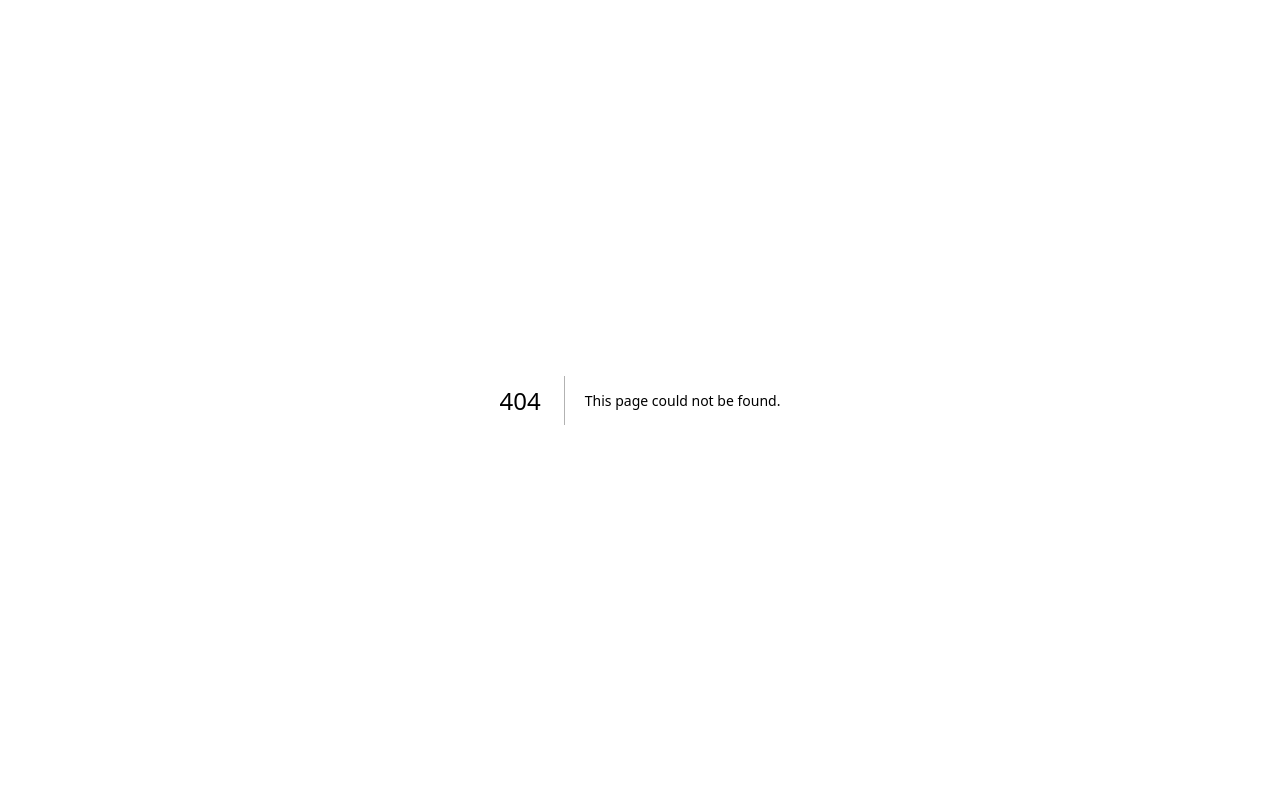
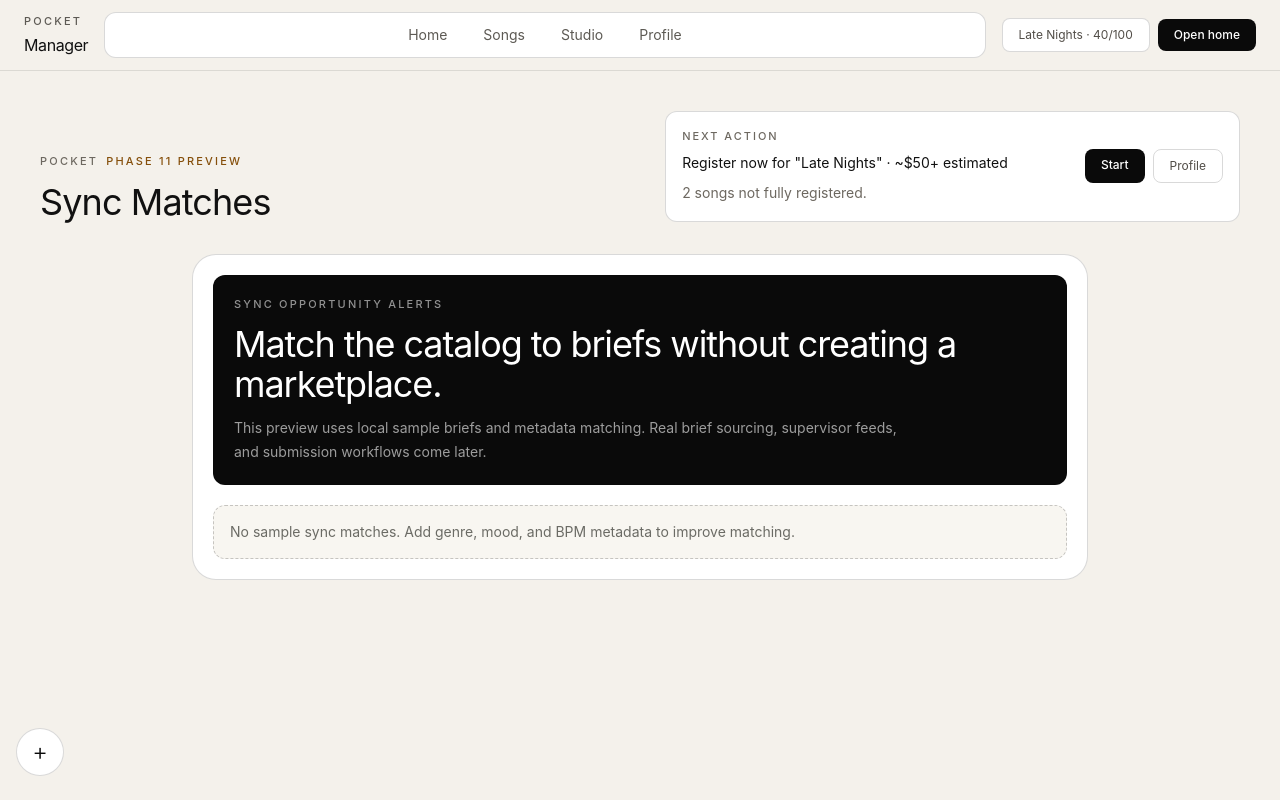
Before and after one commit to oogunbiyi22/pocket-manager, a Next.js app: page /sync in a window 1280 px wide. Before the commit this address had no page. Built offline with nearby package versions, Linux system fonts and the light colour scheme.

Commit message:
Add sync matches preview

```diff
--- a/src/app/settings/page.tsx
+++ b/src/app/settings/page.tsx
@@ -158,6 +158,16 @@ export default function SettingsPage() {
         </section>
 
         <section className="mt-5 rounded-xl border-[0.5px] border-black/15 bg-[#f8f6f1] p-4">
+          <div className="text-[11px] font-medium uppercase tracking-[0.2em] text-[#5d5a54]">Sync Matches</div>
+          <p className="mt-3 text-sm leading-6 text-[#514d47]">
+            Match catalog metadata against curated sync-style briefs by genre, mood, and BPM.
+          </p>
+          <Link href="/sync" className="mt-4 inline-flex rounded-lg bg-[#0a0a0a] px-4 py-2 text-sm text-white">
+            Open sync matches
+          </Link>
+        </section>
+
+        <section className="mt-5 rounded-xl border-[0.5px] border-black/15 bg-[#f8f6f1] p-4">
           <div className="text-[11px] font-medium uppercase tracking-[0.2em] text-[#5d5a54]">Subscription</div>
           <p className="mt-3 text-sm leading-6 text-[#514d47]">
             Free tier tracks up to 3 songs, shows gap ranges, and gives one next action at a time. Pro unlocks exact estimates, unlimited songs, full queue, Release Radar, statements, split sheets, and exports.
--- /dev/null
+++ b/src/app/sync/page.tsx
@@ -0,0 +1,123 @@
+"use client";
+
+import Link from "next/link";
+import { AppShell } from "@/components/app-shell";
+import { usePocket } from "@/components/pocket-provider";
+
+const opportunities = [
+  {
+    id: "lofi-series",
+    title: "Lo-fi R&B cue for streaming drama",
+    media: "TV series",
+    genre: "R&B",
+    mood: "Late night",
+    bpmMin: 70,
+    bpmMax: 105,
+    deadline: "2026-06-15",
+    budget: "$1,000-$3,000",
+  },
+  {
+    id: "club-ad",
+    title: "High-energy club track for footwear ad",
+    media: "Ad",
+    genre: "Dance",
+    mood: "Bright",
+    bpmMin: 118,
+    bpmMax: 132,
+    deadline: "2026-05-30",
+    budget: "$2,500-$7,500",
+  },
+  {
+    id: "night-drive-game",
+    title: "Night-drive instrumental for racing game menu",
+    media: "Game",
+    genre: "Electronic",
+    mood: "Late night",
+    bpmMin: 80,
+    bpmMax: 115,
+    deadline: "2026-07-01",
+    budget: "$750-$2,000",
+  },
+];
+
+export default function SyncPage() {
+  const { songs } = usePocket();
+  const matches = opportunities.flatMap((opportunity) =>
+    songs
+      .map((song) => ({
+        opportunity,
+        song,
+        score: getMatchScore(song.genre, song.mood, song.bpm, opportunity),
+      }))
+      .filter((match) => match.score > 0),
+  ).sort((left, right) => right.score - left.score);
+
+  return (
+    <AppShell title="Sync Matches" eyebrow="Phase 11 preview">
+      <main className="mx-auto max-w-4xl rounded-[24px] border-[0.5px] border-black/15 bg-white p-5 text-[#111]">
+        <section className="rounded-xl border-[0.5px] border-black/15 bg-[#0a0a0a] p-5 text-white">
+          <div className="text-[11px] font-medium uppercase tracking-[0.2em] text-white/55">Sync opportunity alerts</div>
+          <h2 className="mt-3 text-4xl font-normal tracking-[-0.03em]">Match the catalog to briefs without creating a marketplace.</h2>
+          <p className="mt-3 max-w-2xl text-sm leading-6 text-white/60">
+            This preview uses local sample briefs and metadata matching. Real brief sourcing, supervisor feeds, and submission workflows come later.
+          </p>
+        </section>
+
+        <section className="mt-5 space-y-3">
+          {matches.length ? (
+            matches.map(({ opportunity, score, song }) => (
+              <article key={`${opportunity.id}-${song.id}`} className="rounded-xl border-[0.5px] border-black/15 bg-[#f8f6f1] p-4">
+                <div className="flex items-start justify-between gap-3">
+                  <div>
+                    <div className="text-[11px] font-medium uppercase tracking-[0.2em] text-[#5d5a54]">{opportunity.media}</div>
+                    <h3 className="mt-2 text-xl font-normal text-[#111]">{opportunity.title}</h3>
+                    <p className="mt-2 text-sm leading-6 text-[#514d47]">
+                      {song.title} matches by {song.genre ?? "genre needed"} / {song.mood ?? "mood needed"} / {song.bpm ?? "BPM needed"} BPM.
+                    </p>
+                  </div>
+                  <span className="rounded-full bg-[#e6f1fb] px-3 py-1 text-[11px] font-medium text-[#185fa5]">{score}% match</span>
+                </div>
+                <div className="mt-4 grid gap-2 sm:grid-cols-3">
+                  <Fact label="Deadline" value={opportunity.deadline} />
+                  <Fact label="Budget" value={opportunity.budget} />
+                  <Fact label="Brief BPM" value={`${opportunity.bpmMin}-${opportunity.bpmMax}`} />
+                </div>
+                <div className="mt-4 flex flex-wrap gap-2">
+                  <Link href={`/projects/${song.id}`} className="rounded-lg bg-[#0a0a0a] px-4 py-2 text-sm text-white">
+                    Open song
+                  </Link>
+                  <Link href="/pitch-kits" className="rounded-lg border-[0.5px] border-black/15 px-4 py-2 text-sm text-[#111]">
+                    Build pitch
+                  </Link>
+                </div>
+              </article>
+            ))
+          ) : (
+            <div className="rounded-xl border-[0.5px] border-dashed border-black/20 bg-[#f8f6f1] p-4 text-sm text-[#6b6b65]">
+              No sample sync matches. Add genre, mood, and BPM metadata to improve matching.
+            </div>
+          )}
+        </section>
+      </main>
+    </AppShell>
+  );
+}
+
+function getMatchScore(genre: string | undefined, mood: string | undefined, bpm: number | undefined, opportunity: (typeof opportunities)[number]) {
+  let score = 0;
+
+  if (genre && genre.toLowerCase() === opportunity.genre.toLowerCase()) score += 45;
+  if (mood && mood.toLowerCase() === opportunity.mood.toLowerCase()) score += 35;
+  if (bpm && bpm >= opportunity.bpmMin && bpm <= opportunity.bpmMax) score += 20;
+
+  return score;
+}
+
+function Fact({ label, value }: { label: string; value: string }) {
+  return (
+    <div className="rounded-lg border-[0.5px] border-black/10 bg-white px-3 py-3 text-sm">
+      <div className="text-[10px] uppercase tracking-[0.18em] text-[#6b6b65]">{label}</div>
+      <div className="mt-1 text-[#111]">{value}</div>
+    </div>
+  );
+}
```
